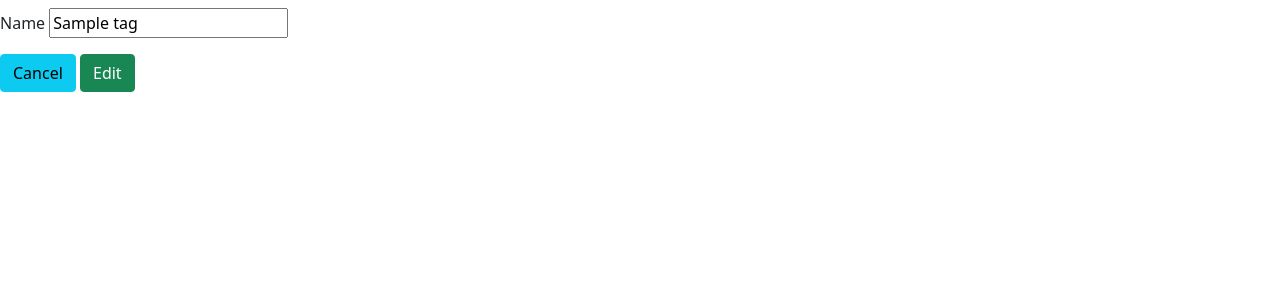
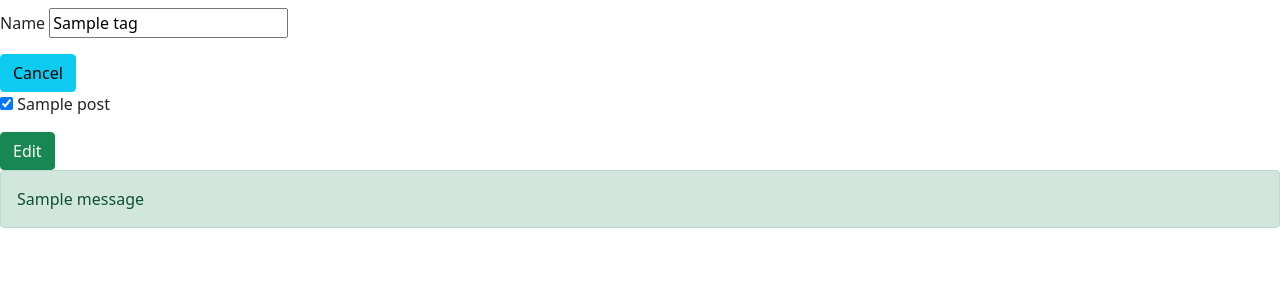
Before and after one commit to juliahowes124/Blogly, a Flask app: page /tags/1/edit in a window 1280 px wide. Shown: the top 300 px of the page. Run offline with Flask 2, Linux system fonts and the light colour scheme; tables that the repository leaves empty hold one stand-in row (values such as "Sample post"); one stand-in notice (Sample message) is shown.

Commit message:
cascade delete posts, display post checkboxes for tag create/edit

```diff
--- a/app.py
+++ b/app.py
@@ -182,7 +182,8 @@ def show_tag_details(id):
 def create_tag_form():
     """ Display form for creating new tag """
 
-    return render_template('create_tag.html')
+    posts = Post.query.all()
+    return render_template('create_tag.html', posts=posts)
 
 @app.route('/tags/new', methods=['POST'])
 def create_tag():
@@ -200,7 +201,8 @@ def edit_tag_form(id):
     """ Display Form for Editing Tag """
 
     tag = Tag.query.get_or_404(id)
-    return render_template('edit_tag.html', tag=tag)
+    posts = Post.query.all()
+    return render_template('edit_tag.html', tag=tag, posts=posts)
 
 @app.route('/tags/<int:id>/edit', methods=["POST"])
 def edit_tag(id):
--- a/models.py
+++ b/models.py
@@ -27,7 +27,7 @@ class User(db.Model):
 
     image_url = db.Column(db.String(), default="https://winaero.com/blog/wp-content/uploads/2015/05/windows-10-user-account-login-icon.png")
 
-    posts = db.relationship('Post')
+    posts = db.relationship('Post',  cascade="all, delete")
 
     @property
     def fullname(self):
@@ -53,7 +53,7 @@ class Post(db.Model):
 
     created_at = db.Column(db.DateTime, default=datetime.datetime.utcnow)
 
-    author_id = db.Column(db.Integer, db.ForeignKey('users.id'))
+    author_id = db.Column(db.Integer, db.ForeignKey('users.id'), nullable=False)
 
     user = db.relationship('User')
 
--- a/templates/base.html
+++ b/templates/base.html
@@ -12,6 +12,11 @@
     <body>
         <h1>{% block header %} {% endblock %}</h1>
         {% block content %} {% endblock %}
+        {% for category, msg in get_flashed_messages(with_categories=true) %}
+            <div class="alert alert-{{category}}" role="alert">
+                {{msg}}
+            </div>
+        {% endfor %}
         <script src="" async defer></script>
     </body>
 </html>
--- a/templates/create_tag.html
+++ b/templates/create_tag.html
@@ -5,6 +5,9 @@
 <form action="/tags/new" method="POST">
     <p>Name <input type="text" name="tag_name"></p>
     <a href="/tags" class="btn btn-outline-primary">Cancel</a>
+    {% for post in posts %}
+    <p><input type="checkbox" name="{{post.title}}"> {{post.name}}</p>
+    {% endfor %}
     <button class="btn btn-success">Add</button>
 </form>
 
--- a/templates/edit_tag.html
+++ b/templates/edit_tag.html
@@ -5,6 +5,10 @@
 <form action="/tags/{{tag.id}}/edit" method="POST">
     <p>Name <input type="text" name="tag_name" value="{{tag.name}}"></p>
     <a href="/tags" class="btn btn-info">Cancel</a>
+    {% for post in posts %}
+    <p><input type="checkbox" name="{{post.title}}"
+        {% if tag in post.tags %}checked{%endif%}> {{post.title}}</p>
+    {% endfor %}
     <button class="btn btn-success">Edit</button>
 </form>
 
--- a/templates/existing_user.html
+++ b/templates/existing_user.html
@@ -20,8 +20,4 @@
 </ul>
 <a class="btn btn-primary" href="/users/{{user.id}}/posts/new">Add Post</a>
 
-{% for category, msg in get_flashed_messages(with_categories=true) %}
-<p class="{{category}}">{{msg}}</p>
-{% endfor %}
-
 {% endblock %}
--- a/templates/homepage.html
+++ b/templates/homepage.html
@@ -11,7 +11,10 @@ Blogly!
 <div>
     <h1>{{post.title}}</h1>
     <p>{{post.content}}</p>
-    <p>By <span><a>{{post.user.fullname}}</a></span> on {{post.friendly_date}}</p>
+    <p>By <span><a href="/users/{{post.user.id}}">{{post.user.fullname}}</a></span> on {{post.friendly_date}}</p>
+    {% for tag in post.tags %}
+        <a href="/tags/{{tag.id}}"><span class="badge bg-primary">{{tag.name}}</span></a>
+    {% endfor %}
 </div>
 {% endfor %}
 
--- a/templates/index.html
+++ b/templates/index.html
@@ -18,10 +18,4 @@
     <!-- a tag -->
 </form>
 
-{% for category, msg in get_flashed_messages(with_categories=true) %}
-<div class="alert alert-{{category}}" role="alert">
-    {{msg}}
-</div>
-{% endfor %}
-
 {% endblock %}
--- a/templates/post_details.html
+++ b/templates/post_details.html
@@ -17,7 +17,4 @@
     <button class="btn btn-danger">Delete</button>
 </form>
 
-{% for category, msg in get_flashed_messages(with_categories=true) %}
-<p class="{{category}}">{{msg}}</p>
-{% endfor %}
 {% endblock %}
--- a/templates/tag_details.html
+++ b/templates/tag_details.html
@@ -11,9 +11,4 @@
 <form action="/tags/{{tag.id}}/delete" method="POST">
 <button>Delete</button>
 </form>
-
-{% for category, msg in get_flashed_messages(with_categories=true) %}
-<p class="{{category}}">{{msg}}</p>
-{% endfor %}
-
 {% endblock %}
--- a/templates/tag_list.html
+++ b/templates/tag_list.html
@@ -8,8 +8,4 @@
 {% endfor %}
 </ul>
 <a class="btn btn-primary" href="/tags/new">Add Tag</a>
-
-{% for category, msg in get_flashed_messages(with_categories=true) %}
-<p class="{{category}}">{{msg}}</p>
-{% endfor %}
 {% endblock %}
```
